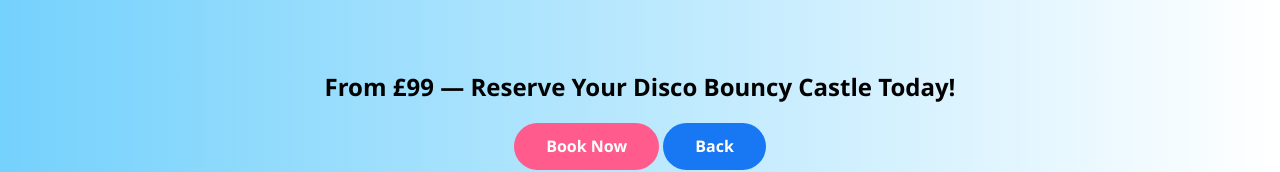
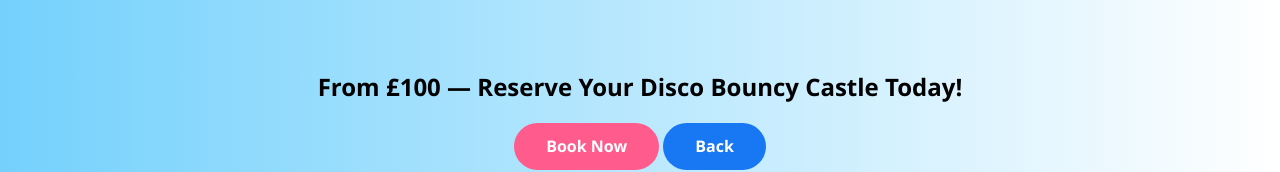
Before and after one commit to Jext1/Bouncinllanelli-, a plain HTML site: page BouncyCastle.html in a window 1280 px wide. Shown: the part 938-1110 px from the top of the page. Drawn offline with Linux system fonts and the light colour scheme.

Commit message:
Add files via upload

```diff
--- a/BouncyCastle.html
+++ b/BouncyCastle.html
@@ -116,7 +116,7 @@
 
 <div class="content">
   <div class="cta">
-    <h2 style="color: black;">From £99 — Reserve Your Disco Bouncy Castle Today!</h2>
+    <h2 style="color: black;">From £100 — Reserve Your Disco Bouncy Castle Today!</h2>
     <a class="btn" href="https://wa.me/message/HQ44EEHYC6E2C1">Book Now</a>
     <a class="btn" href="javascript:history.back()" style="background-color: #1877f2;">Back</a>
   </div>
```
Also changed, not shown: BouncyCastleSlide.html (+1 -1 lines).
